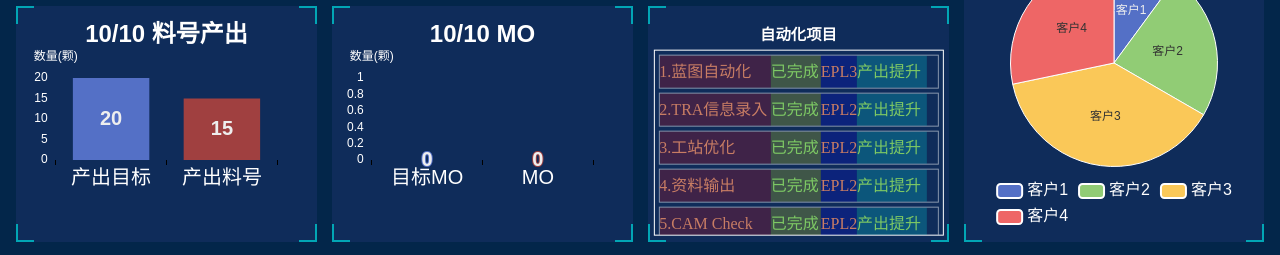
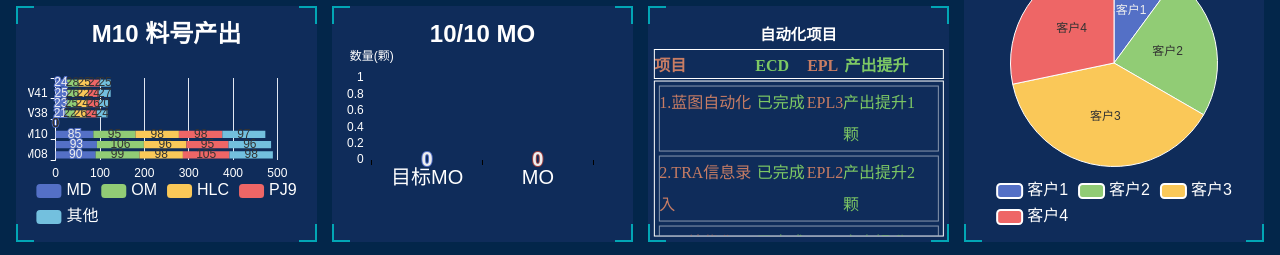
Before and after one commit to heal2017/web-tv, a plain HTML site: page ui/main/index.html in a window 1280 px wide. Shown: the part 549-804 px from the top of the page. Drawn offline with Linux system fonts and the light colour scheme; no server answers.

Commit message:
双姐要的版本初版

```diff
--- a/ui/main/css/style.css
+++ b/ui/main/css/style.css
@@ -212,12 +212,24 @@ body {
   background-color: rgba(80, 80, 180, 0.3);
 }
 
+.carousel-head {
+  position: absolute;
+  top: 18%;
+  left: 50%;
+  transform: translate(-50%, 0);
+  height: 12%;
+  width: 96%;
+  // background-color: pink;
+  border: .2vh solid rgba(255, 255, 255, 1);
+  overflow: hidden;
+}
+
 .carousel-container {
   position: absolute;
   top: 50%;
   left: 50%;
-  transform: translate(-50%, -40%);
-  height: 78%;
+  transform: translate(-50%, -28%);
+  height: 65%;
   width: 96%;
   // background-color: pink;
   border: .2vh solid rgba(255, 255, 255, 1);
@@ -233,12 +245,12 @@ body {
   transition: transform 0.5s ease-in-out;
 }
 
-.carousel ul {
+ul {
   counter-reset: li-counter;
   overflow: hidden;
 }
 
-.carousel li {
+li {
   display: flex;
   line-height: 4vh;
   font-size: 2vh;
@@ -252,47 +264,43 @@ body {
 //   counter-increment: li-counter;
 // }
 
-.carousel li span {
-
+li span:nth-of-type(1) {
+  // background-color: rgba(255, 0, 0, .2);
+  width: 35%;
 }
 
-.carousel li span:nth-of-type(1) {
-  background-color: rgba(255, 0, 0, .2);
-  width: 40%;
-}
-
-.carousel li span:nth-of-type(2) {
-  background-color: rgba(255, 255, 0, .2);
+li span:nth-of-type(2) {
+  // background-color: rgba(255, 255, 0, .2);
   width: 18%;
 }
 
-.carousel li span:nth-of-type(3) {
-  background-color: rgba(0, 0, 255, .2);
+li span:nth-of-type(3) {
+  // background-color: rgba(0, 0, 255, .2);
   width: 13%;
 }
 
-.carousel li span:nth-of-type(4) {
-  background-color: rgba(0, 255, 255, .2);
-  width: 25%;
+li span:nth-of-type(4) {
+  // background-color: rgba(0, 255, 255, .2);
+  width: 30%;
 }
 
-.carousel li:nth-of-type(2n) {
+li:nth-of-type(2n) {
   color: rgba(255, 125, 255, 1);
 }
 
-.carousel li:nth-of-type(2n+1) {
+li:nth-of-type(2n+1) {
   color: rgba(255, 255, 0, 1);
 }
 
-.carousel li span:before {
+li span:before {
   content: ' '
 }
 
-.carousel li span:nth-of-type(2n) {
+li span:nth-of-type(2n) {
   color: rgba(125, 200, 100, 1);
 }
 
-.carousel li span:nth-of-type(2n+1) {
+li span:nth-of-type(2n+1) {
   color: rgba(200, 125, 100, 1);
 }
 
--- a/ui/main/index.html
+++ b/ui/main/index.html
@@ -91,6 +91,18 @@
         <div class="container">
 
           <div class="title">自动化项目</div>
+
+            <div class="carousel-head">
+              <ul style="position: relative; list-style: none; width: 100%; padding: 0; margin: 0; font-weight: bold;">
+                <li style="border: none; margin: 0;">
+                  <span>项目</span>
+                  <span>ECD</span>
+                  <span>EPL</span>
+                  <span>产出提升(颗)</span>
+                </li>
+              </ul>
+            </div>
+
             <div class="carousel-container">
               <ul class="carousel">
 
@@ -98,35 +110,35 @@
                   <span>1.蓝图自动化</span>
                   <span>已完成</span>
                   <span>EPL3</span>
-                  <span>产出提升</span>
+                  <span>产出提升1颗</span>
                 </li>
 
                 <li>
                   <span>2.TRA信息录入</span>
                   <span>已完成</span>
                   <span>EPL2</span>
-                  <span>产出提升</span>
+                  <span>产出提升2颗</span>
                 </li>
 
                 <li>
                   <span>3.工站优化</span>
                   <span>已完成</span>
                   <span>EPL2</span>
-                  <span>产出提升</span>
+                  <span>产出提升1颗</span>
                 </li>
 
                 <li>
                   <span>4.资料输出</span>
                   <span>已完成</span>
                   <span>EPL2</span>
-                  <span>产出提升</span>
+                  <span>产出提升2颗</span>
                 </li>
 
                 <li>
                   <span>5.CAM Check</span>
                   <span>已完成</span>
                   <span>EPL2</span>
-                  <span>产出提升</span>
+                  <span>产出提升1颗</span>
                 </li>
 
               </ul>
--- a/ui/main/json_templates/components_template.json
+++ b/ui/main/json_templates/components_template.json
@@ -15,7 +15,7 @@
     },
     "xAxis":{
       "data": [
-        "产出目标", "产出料号"
+        "挑战目标", "必达目标", "产出料号"
       ],
       "axisLine": {
         "show": false,
@@ -54,13 +54,19 @@
         },
         "data": [
           {
+            "value": 84,
+            "itemStyle": {
+              "color": "#5470C6"
+            }
+          },
+          {
             "value": 80,
             "itemStyle": {
               "color": "#5470C6"
             }
           },
           {
-            "value": 85,
+            "value": 84,
             "itemStyle": {
               "color": "#96CB7D"
             }
@@ -72,7 +78,7 @@
 
   "component2": {
     "title": {
-      "text": "W42 料号产出",
+      "text": "M10 料号类型",
       "top": "top",
       "left": "center",
       "textStyle": {
@@ -82,68 +88,38 @@
     },
     "tooltip": {},
     "legend": {
-      "show": false
-    },
-    "xAxis":{
-      "data": [
-        "产出目标", "产出料号"
-      ],
-      "axisLine": {
-        "show": false,
-        "lineStyle": {
-          "color": "FFFFFF"
-        }
-      },
-      "axisLabel": {
-        "fontSize": 20
-      },
-      "axisTick": {
-        "show": true
-      }
-    },
-    "yAxis": {
-        "name": "数量(颗)",
-        "axisLine": {
-          "show": false,
-          "lineStyle": {
-            "color": "#FFFFFF"
-          }
-        },
-        "splitLine": {
-          "show": false
+      "bottom": "0%",
+      "left": "center",
+      "textStyle": {
+        "color": "#FFFFFF",
+        "fontSize": "16"
       }
     },
     "series": [
       {
-        "type": "bar",
-        "label": {
-          "show": "true",
-          "textStyle": {
-            "fontSize": "20",
-            "fontWeight": "bold"
-          }
+        "name": "",
+        "type": "pie",
+        "itemStyle": {
+          "borderColor": "#FFFFFF",
+          "borderWidth": 1
         },
         "data": [
-          {
-            "value": 20,
-            "itemStyle": {
-              "color": "#5470C6"
+          { "value": 10, "name": "MD" },
+          { "value": 23, "name": "OM" },
+          { "value": 38, "name": "HLC" },
+          { "value": 28, "name": "PJ9" },
+          { "value": 28, "name": "其他" }
+        ],
+        "label": {
+          "position": "inside"
         }
-          },
-          {
-            "value": 15,
-            "itemStyle": {
-              "color": "#A04040"
-            }
-          }
-        ]
       }
     ]
   },
 
   "component3": {
     "title": {
-      "text": "10/10 料号产出",
+      "text": "M10 料号产出",
       "top": "top",
       "left": "center",
       "textStyle": {
@@ -153,60 +129,159 @@
     },
     "tooltip": {},
     "legend": {
-      "show": false
-    },
-    "xAxis":{
+      "bottom": "0%",
+      "left": "center",
       "data": [
-        "产出目标", "产出料号"
-      ],
-      "axisLine": {
-        "show": false,
-        "lineStyle": {
-          "color": "FFFFFF"
+        {
+          "name": "MD",
+          "textStyle": {
+            "color": "#FFFFFF",
+            "fontSize": "16"
           }
         },
-      "axisLabel": {
-        "fontSize": 20
+        {
+          "name": "OM",
+          "textStyle": {
+            "color": "#FFFFFF",
+            "fontSize": "16"
+          }
         },
-      "axisTick": {
-        "show": true
+        {
+          "name": "HLC",
+          "textStyle": {
+            "color": "#FFFFFF",
+            "fontSize": "16"
+          }
+        },
+        {
+          "name": "PJ9",
+          "textStyle": {
+            "color": "#FFFFFF",
+            "fontSize": "16"
+          }
+        },
+        {
+          "name": "其他",
+          "textStyle": {
+            "color": "#FFFFFF",
+            "fontSize": "16"
+          }
+        }
+      ]
+    },
+    "xAxis": {
+      "axisLine": {
+        "lineStyle": {
+          "color": "#FFFFFF"
+        }
       }
     },
     "yAxis": {
-        "name": "数量(颗)",
+      "data": [
+        "M08",
+        "M09",
+        "M10",
+        "  ",
+        "W38",
+        "W39",
+        "W41",
+        "W42"
+      ],
       "axisLine": {
-          "show": false,
         "lineStyle": {
           "color": "#FFFFFF"
         }
-        },
-        "splitLine": {
-          "show": false
       }
     },
     "series": [
       {
+        "name": "MD",
         "type": "bar",
+        "stack": "total",
         "label": {
-          "show": "true",
-          "textStyle": {
-            "fontSize": "20",
-            "fontWeight": "bold"
-          }
+          "show": "true"
         },
         "data": [
-          {
-            "value": 20,
-            "itemStyle": {
-              "color": "#5470C6"
-            }
+          90,
+          93,
+          85,
+          0,
+          21,
+          23,
+          25,
+          24
+        ]
       },
       {
-            "value": 15,
-            "itemStyle": {
-              "color": "#A04040"
-            }
-          }
+        "name": "OM",
+        "type": "bar",
+        "stack": "total",
+        "label": {
+          "show": "true"
+        },
+        "data": [
+          99,
+          106,
+          95,
+          0,
+          22,
+          25,
+          26,
+          28
+        ]
+      },
+      {
+        "name": "HLC",
+        "type": "bar",
+        "stack": "total",
+        "label": {
+          "show": "true"
+        },
+        "data": [
+          98,
+          96,
+          98,
+          0,
+          26,
+          24,
+          22,
+          25
+        ]
+      },
+      {
+        "name": "PJ9",
+        "type": "bar",
+        "stack": "total",
+        "label": {
+          "show": "true"
+        },
+        "data": [
+          105,
+          95,
+          98,
+          0,
+          24,
+          26,
+          24,
+          22
+        ]
+      },
+      {
+        "name": "其他",
+        "type": "bar",
+        "stack": "total",
+        "label": {
+          "show": "true"
+        },
+        "data": [
+          98,
+          96,
+          97,
+          0,
+          24,
+          20,
+          27,
+          25
         ]
       }
     ]
```
Lines whose indentation alone changed are shown as unchanged.
